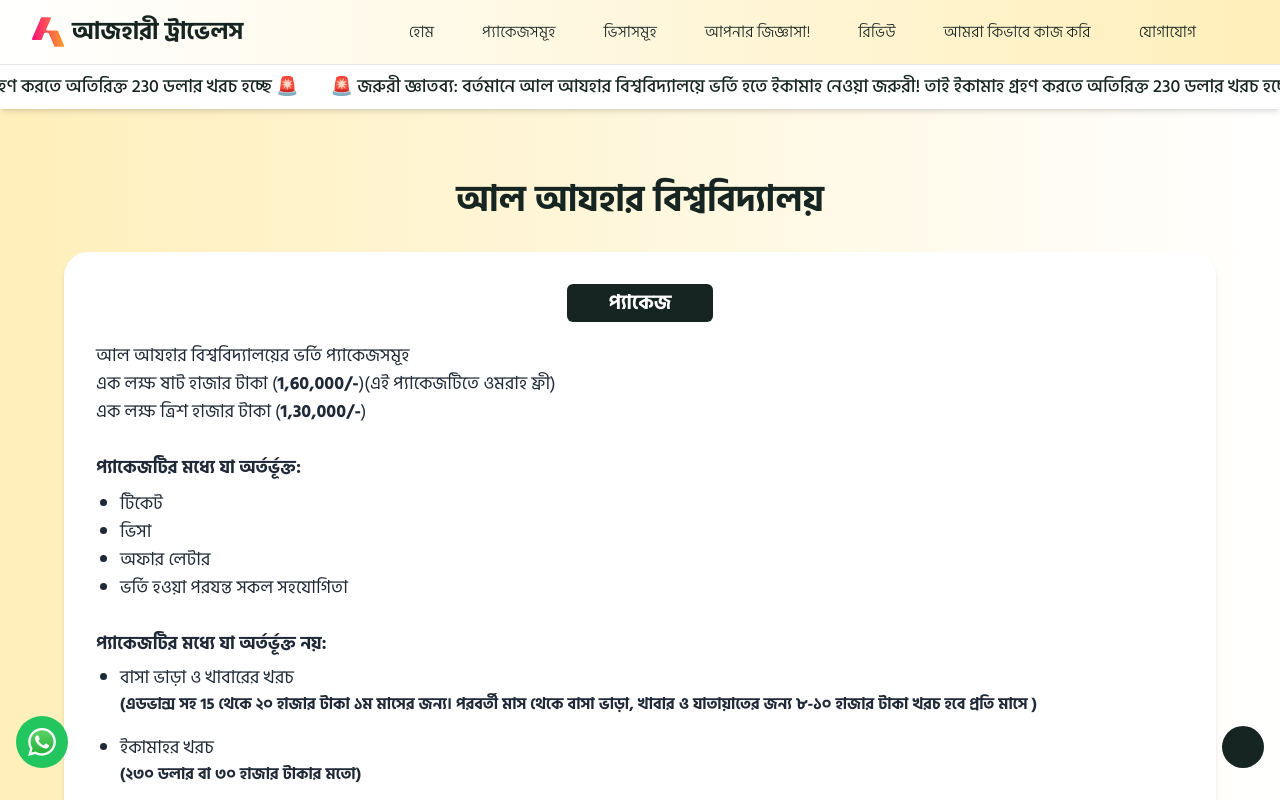
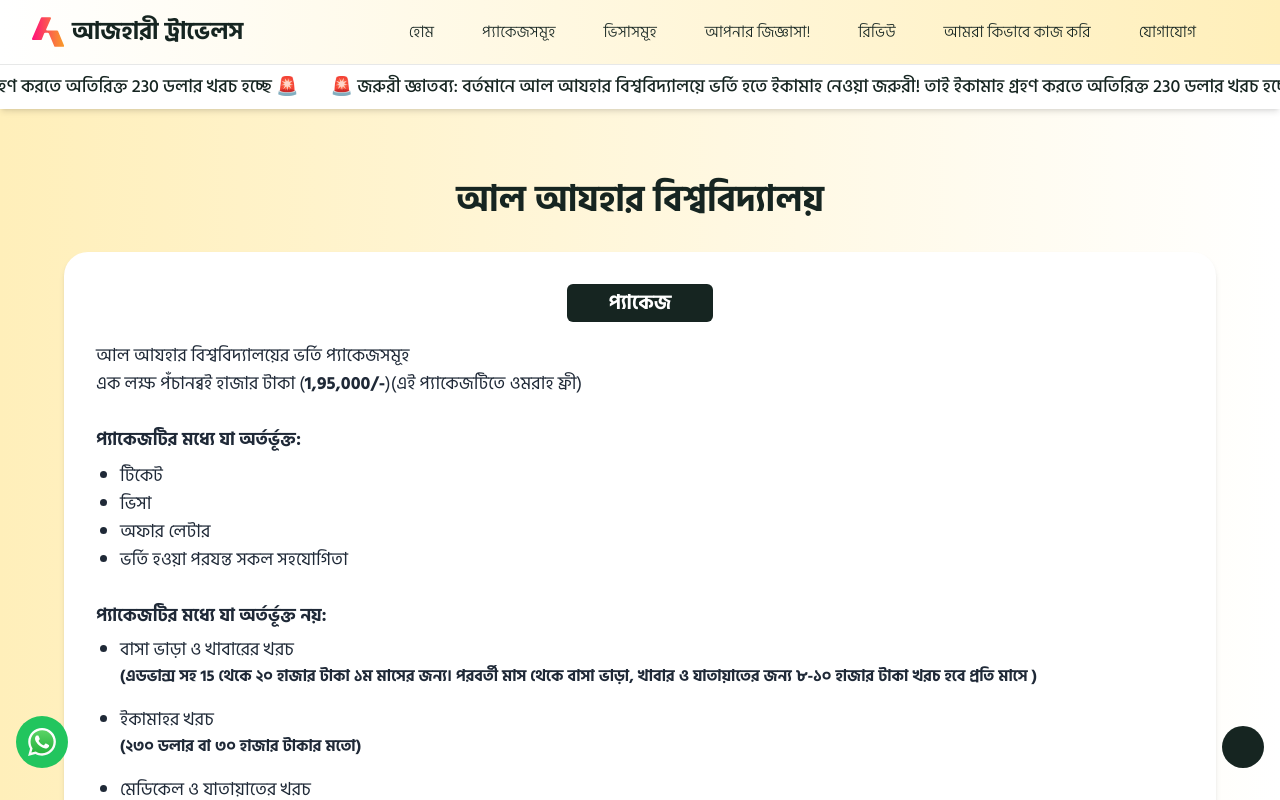
Before and after one commit to BabriWala/azhari-travels, a Next.js app: page /al-azhar-university in a window 1280 px wide. Shown: the top 800 px of the page. Built offline with nearby package versions, Linux system fonts and the light colour scheme; some icons are missing.

Commit message:
student package updated

```diff
--- a/src/app/al-azhar-university/page.tsx
+++ b/src/app/al-azhar-university/page.tsx
@@ -17,9 +17,9 @@
                             <p className="text-lg text-justify">
                                 আল আযহার বিশ্ববিদ্যালয়ের ভর্তি প্যাকেজসমূহ
                                 <br />
-                                এক লক্ষ ষাট হাজার টাকা (<b>1,60,000/-</b>)(এই প্যাকেজটিতে ওমরাহ ফ্রী)
-                                <br />
-                                এক লক্ষ ত্রিশ হাজার টাকা (<b>1,30,000/-</b>)
+                                এক লক্ষ পঁচানব্বই হাজার টাকা (<b>1,95,000/-</b>)(এই প্যাকেজটিতে ওমরাহ ফ্রী)
+                                {/* <br /> */}
+                                {/* এক লক্ষ ত্রিশ হাজার টাকা (<b>1,30,000/-</b>) */}
                                 <br />
                                 <br />
                                 <p className="font-bold mb-2">প্যাকেজটির মধ্যে যা অর্তর্ভূক্ত:</p>
--- a/src/app/components/Package/Packages.tsx
+++ b/src/app/components/Package/Packages.tsx
@@ -19,7 +19,7 @@
         title: "স্টুডেন্ট",
         slug: "student-package",
         // price: "১ লক্ষ ২০ হাজার",
-        price: `(১ লক্ষ ৬০ হাজার - ওমরাহ ফ্রী) <br/> ১ লক্ষ ৩০ হাজার`,
+        price: `(১ লক্ষ ৯৫ হাজার - ওমরাহ ফ্রী)`,
         features: ["ভিসা", "টিকেট", "অফার লেটার", "ভর্তি", "বাসা",],
         isPopular: true,
     },
```
Also changed, not shown: src/app/components/Navbar/Navbar.tsx (line endings or trailing spaces).
